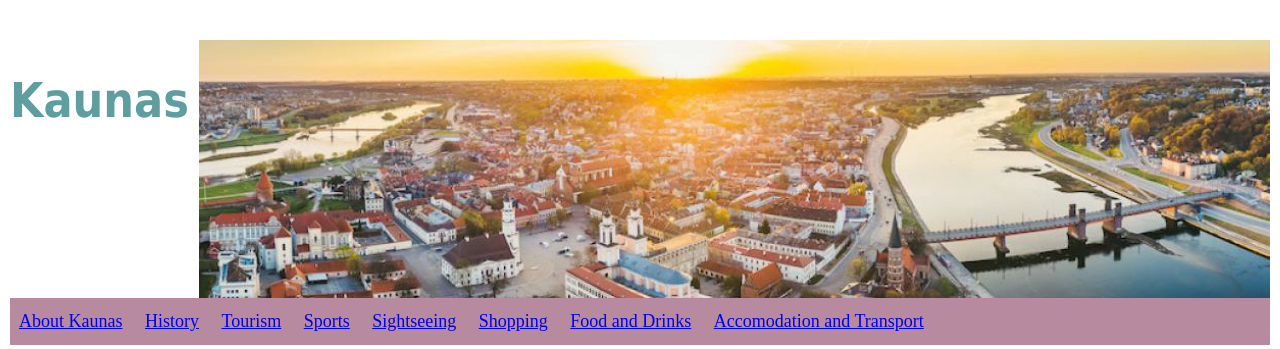
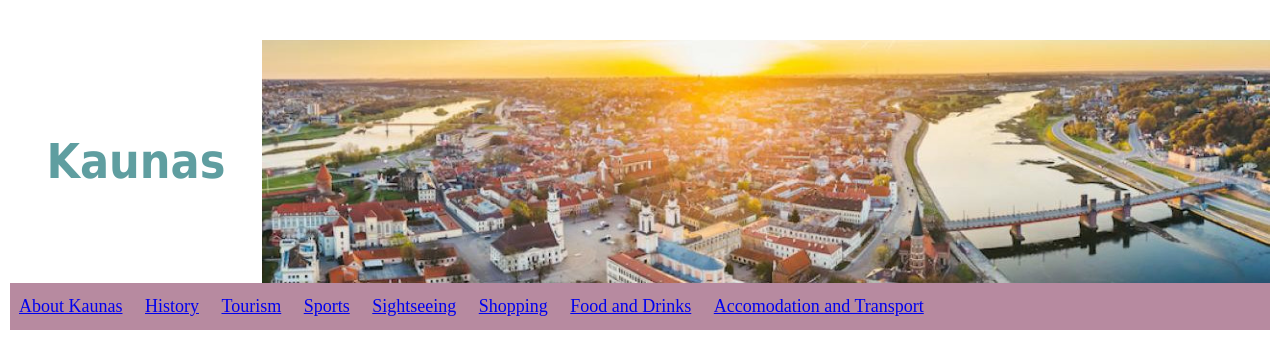
Before and after one commit to Angrypavlo/WebDesign, a plain HTML site: page index.html in a window 1280 px wide. Shown: the top 349 px of the page. Drawn offline with Linux system fonts and the light colour scheme.

Commit message:
Finally fix header title and image layout

```diff
--- a/css/style.css
+++ b/css/style.css
@@ -1,21 +1,23 @@
-header div {
+header {
     overflow: auto;
 }
+header div {
+    display: flex;
+    justify-content: center; /* Align horizontal */
+    align-items: center;
+}
+header div h1 {
+    float: left;
+    width: 20%;
 
-header div img {
-    float: right;
-    width: 85%;
-    height: auto;
-}
-
-header div h1 {
-    float: left;/*
-    top: 18px;
-    left: 18px;*/
-
+    text-align: center;
     font-size: 48px;
     font-family: Tahoma, Helvetica, sans-serif;
     color: cadetblue;
+}
+header div img {
+    float: right;
+    width: 80%;
 }
 
 nav div {
```
